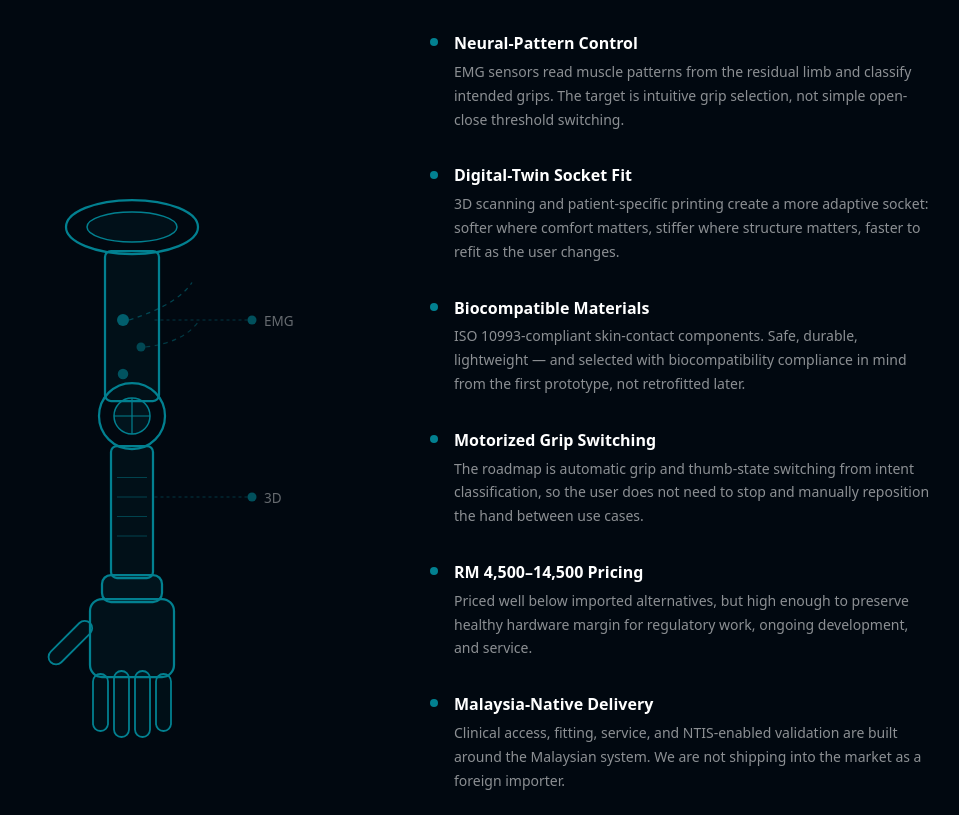
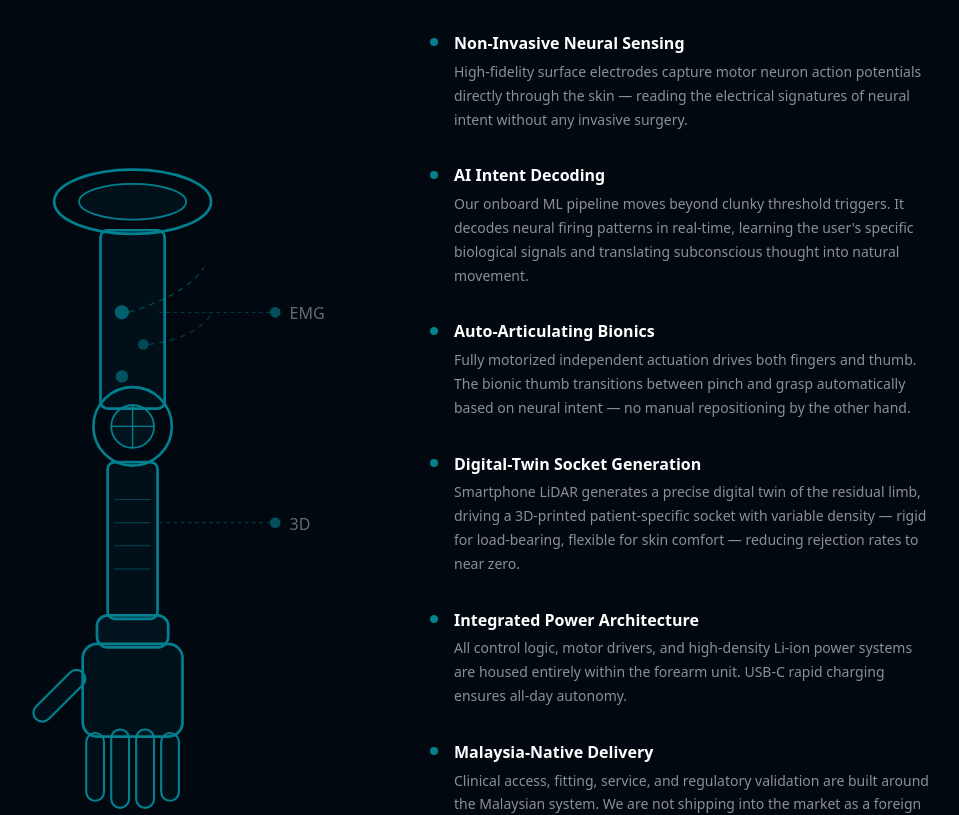
Before and after one commit to TheIronA/bangkit-bionics, a Next.js app: page / in a window 1280 px wide. Shown: the part 3340-4155 px from the top of the page, without its empty margins (234-1193 px from the left). Built offline with nearby package versions, Linux system fonts and the light colour scheme.

Commit message:
feat(home): update features section with new technology descriptions for clarity and relevance

```diff
--- a/src/app/page.tsx
+++ b/src/app/page.tsx
@@ -93,7 +93,7 @@ function StatCounter({
 function ArmSVG() {
   return (
     <svg viewBox="0 0 280 420" fill="none" xmlns="http://www.w3.org/2000/svg"
-      style={{ width: "100%", maxWidth: 420, margin: "0 auto", display: "block" }}>
+      style={{ width: "100%", maxWidth: 560, margin: "0 auto", display: "block" }}>
       <ellipse cx="140" cy="38" rx="44" ry="18" stroke="#028090" strokeWidth="1.5" fill="none" />
       <ellipse cx="140" cy="38" rx="30" ry="10" stroke="#028090" strokeWidth="1" fill="rgba(2,128,144,0.07)" />
       <rect x="122" y="54" width="36" height="100" rx="4" stroke="#028090" strokeWidth="1.5" fill="rgba(2,128,144,0.06)" />
@@ -347,12 +347,12 @@ export default function Home() {
           </div>
           <div className="fade-up" style={{ display: "flex", flexDirection: "column", gap: "2rem" }}>
             {[
-              { name: "Neural-Pattern Control", desc: "EMG sensors read muscle patterns from the residual limb and classify intended grips. The target is intuitive grip selection, not simple open-close threshold switching." },
-              { name: "Digital-Twin Socket Fit", desc: "3D scanning and patient-specific printing create a more adaptive socket: softer where comfort matters, stiffer where structure matters, faster to refit as the user changes." },
-              { name: "Biocompatible Materials", desc: "ISO 10993-compliant skin-contact components. Safe, durable, lightweight — and selected with biocompatibility compliance in mind from the first prototype, not retrofitted later." },
-              { name: "Motorized Grip Switching", desc: "The roadmap is automatic grip and thumb-state switching from intent classification, so the user does not need to stop and manually reposition the hand between use cases." },
-              { name: "RM 4,500\u201314,500 Pricing", desc: "Priced well below imported alternatives, but high enough to preserve healthy hardware margin for regulatory work, ongoing development, and service." },
-              { name: "Malaysia-Native Delivery", desc: "Clinical access, fitting, service, and NTIS-enabled validation are built around the Malaysian system. We are not shipping into the market as a foreign importer." },
+              { name: "Non-Invasive Neural Sensing", desc: "High-fidelity surface electrodes capture motor neuron action potentials directly through the skin — reading the electrical signatures of neural intent without any invasive surgery." },
+              { name: "AI Intent Decoding", desc: "Our onboard ML pipeline moves beyond clunky threshold triggers. It decodes neural firing patterns in real-time, learning the user's specific biological signals and translating subconscious thought into natural movement." },
+              { name: "Auto-Articulating Bionics", desc: "Fully motorized independent actuation drives both fingers and thumb. The bionic thumb transitions between pinch and grasp automatically based on neural intent — no manual repositioning by the other hand." },
+              { name: "Digital-Twin Socket Generation", desc: "Smartphone LiDAR generates a precise digital twin of the residual limb, driving a 3D-printed patient-specific socket with variable density — rigid for load-bearing, flexible for skin comfort — reducing rejection rates to near zero." },
+              { name: "Integrated Power Architecture", desc: "All control logic, motor drivers, and high-density Li-ion power systems are housed entirely within the forearm unit. USB-C rapid charging ensures all-day autonomy." },
+              { name: "Malaysia-Native Delivery", desc: "Clinical access, fitting, service, and regulatory validation are built around the Malaysian system. We are not shipping into the market as a foreign importer." },
             ].map((feat) => (
               <div key={feat.name} style={{ display: "flex", gap: "1rem", alignItems: "flex-start" }}>
                 <div style={{ width: 8, height: 8, borderRadius: "50%", background: "var(--teal)", marginTop: "0.45rem", flexShrink: 0 }} />
```
